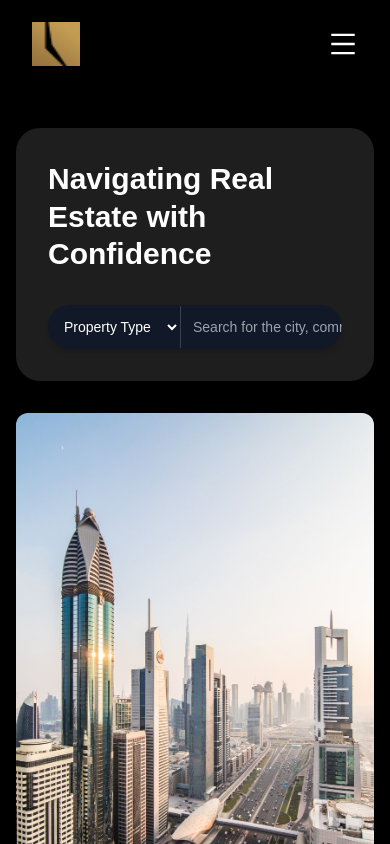
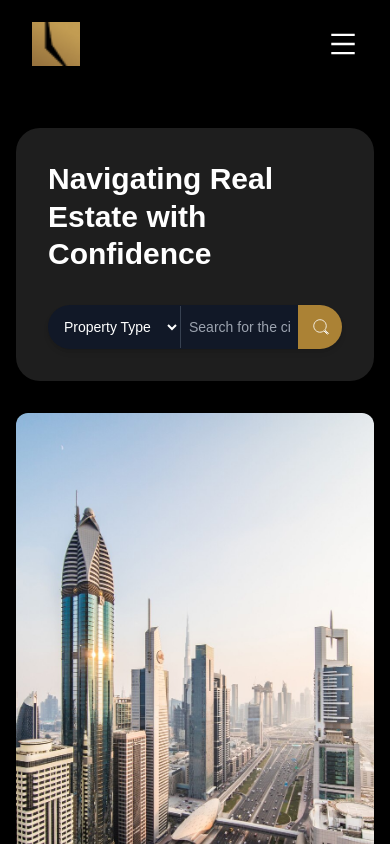
Before and after one commit to Husnain123974/Marhaba-estate-public, a Next.js app: page / in a window 390 px wide. Shown: the top 844 px of the page. Built offline with nearby package versions, Linux system fonts and the light colour scheme.

Commit message:
Fixed search icon

```diff
--- a/src/app/components/HeroSection.tsx
+++ b/src/app/components/HeroSection.tsx
@@ -1,9 +1,64 @@
+
+
+// import React from "react";
+// import Image from "next/image";
+// import HeroImg from "../../../public/images/hero.png";
+// import searchSVG from  "../../../public/icons/search.svg"
+// const HeroSection = () => {
+//   return (
+//     <div className="bg-black text-white w-full flex flex-col md:flex-row items-stretch px-4 md:px-16 py-12 h-auto gap-y-8 md:gap-x-2">
+//       {/* Left Section with Text */}
+//       <div className="flex-1 flex flex-col justify-center bg-[#1E1E1E] p-8 md:p-12 gap-8 rounded-[24px] w-full">
+//         <h1 className="text-3xl md:text-6xl font-bold leading-tight">
+//           Navigating Real <br className="hidden md:block" /> Estate with <br className="hidden md:block" /> Confidence
+//         </h1>
+
+//         {/* Search Section */}
+//         <div className="flex items-center bg-gray-900 rounded-full overflow-hidden max-w-lg w-full shadow-md">
+//           <select className="bg-transparent text-white p-3 md:p-4 border-r border-gray-700 outline-none text-sm md:text-base">
+//             <option value="">Property Type</option>
+//             <option value="apartment">Apartment</option>
+//             <option value="house">House</option>
+//             <option value="office">Office</option>
+//           </select>
+
+//           <input
+//             type="text"
+//             placeholder="Search for the city, community"
+//             className="bg-transparent flex-1 p-3 md:p-4 text-white placeholder-gray-400 outline-none text-sm md:text-base"
+//           />
+
+//           <button className="bg-[#ab8235] p-2 md:p-4 flex items-center justify-center flex-shrink-0">
+//             <Image src={searchSVG} alt="search" width={24} height={24} />
+//           </button>
+
+//         </div>
+//       </div>
+
+//       {/* Right Section with Image */}
+//       <div className="flex-1 flex justify-center md:justify-end w-full">
+//         <Image
+//           src={HeroImg}
+//           alt="Real Estate"
+//           layout="intrinsic"
+//           width={600}
+//           height={800}
+//           className="rounded-xl object-cover w-full h-auto"
+//         />
+//       </div>
+//     </div>
+//   );
+// };
+
+// export default HeroSection;
+
 
 
 import React from "react";
 import Image from "next/image";
 import HeroImg from "../../../public/images/hero.png";
 import searchSVG from  "../../../public/icons/search.svg"
+
 const HeroSection = () => {
   return (
     <div className="bg-black text-white w-full flex flex-col md:flex-row items-stretch px-4 md:px-16 py-12 h-auto gap-y-8 md:gap-x-2">
@@ -25,11 +80,12 @@ const HeroSection = () => {
           <input
             type="text"
             placeholder="Search for the city, community"
-            className="bg-transparent flex-1 p-3 md:p-4 text-white placeholder-gray-400 outline-none text-sm md:text-base"
+            className="bg-transparent flex-1 p-2 md:p-4 text-white placeholder-gray-400 outline-none text-sm md:text-base"
+            style={{ minWidth: "50px" }}
           />
 
-          <button className="bg-[#ab8235] p-3 md:p-4 flex items-center justify-center">
-          <Image src={searchSVG} alt="search"/>
+          <button className="bg-[#ab8235] p-[0.75rem] md:p-4 flex items-center justify-center flex-shrink-0">
+            <Image src={searchSVG} alt="search" width={20} height={20} className="md:w-6 md:h-6" />
           </button>
         </div>
       </div>
--- a/src/app/components/Ratings.tsx
+++ b/src/app/components/Ratings.tsx
@@ -42,7 +42,7 @@ const Ratings = () => {
       {/* Header Section */}
       <div className="flex items-center justify-between mb-6 p-5">
 
-        <h2 className="text-4xl font-bold text-white">What Our Clients Say</h2>
+        <h2 className="text-4xl 440:text-2xl font-bold text-white">What Our Clients Say</h2>
 
         {/* Navigation Arrows */}
         <div className="flex space-x-4">
--- a/tailwind.config.ts
+++ b/tailwind.config.ts
@@ -19,6 +19,7 @@ const config: Config = {
         'lg-custom': '900px',
         '900-1200': {'min': '900px', 'max': '1100px'},
         '980':{ max: '980px' },
+        '440':{ max: '440px' },
       },
     },
   },
```
